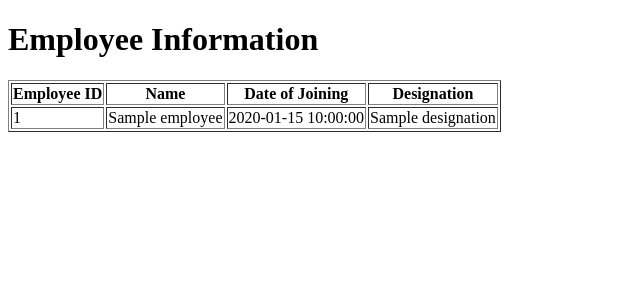
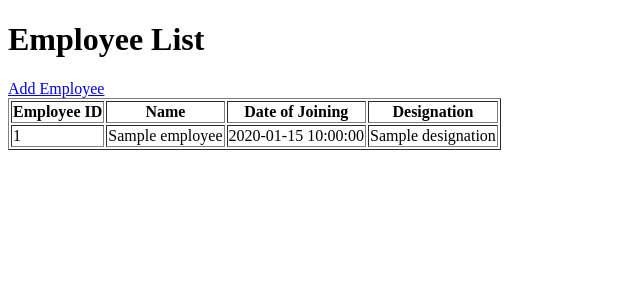
Before and after one commit to yogeshraheja/Argo-CD-Capstone-Project, a Flask app: template web/templates/employees.html in a window 1280 px wide. Shown: the top 300 px of the page, without its empty margins (0-640 px from the left). Run offline with Flask 3, Linux system fonts and the light colour scheme; the template is opened without the code that fills it: most values are stand-ins (such as "Sample title", 1, 10 or a date in 2020); some libraries are stand-ins or nearby versions.

Commit message:
Updated for Release v2

```diff
--- a/api/app.py
+++ b/api/app.py
@@ -1,17 +1,36 @@
-from flask import Flask, jsonify
+from flask import Flask, jsonify, request
 import psycopg2
 import os
 
-app = Flask(__name__)
-
-# Database connection settings
+	@@ -8,7 +8,7 @@
 DB_HOST = os.getenv("PGHOST", "localhost")
 DB_NAME = os.getenv("PGDATABASE", "postgres")
 DB_USER = os.getenv("PGUSER", "postgres")
-DB_PASSWORD = os.getenv("PGPASSWORD", "thinknyx")
+DB_PASSWORD = os.getenv("PGPASSWORD", "postgres")
 
 def get_employees():
     """Fetch employees from the database."""
+	@@ -31,12 +31,45 @@ def get_employees():
+            cursor.close()
+            connection.close()
+
+@app.route('/api/employees', methods=['GET'])
+def employee_info():
+    """Endpoint to get employee information."""
+    employees = get_employees()
+    return jsonify(employees)
+
+@app.route('/api/employee', methods=['POST'])
+def add_employee():
+    """Endpoint to add a new employee."""
+    data = request.json
+    name = data.get('name')
+    date_of_joining = data.get('date_of_joining', None)
+    designation = data.get('designation')
+
+    if not name or not designation:
+        return jsonify({"error": "Name and designation are required."}), 400
+
     try:
         connection = psycopg2.connect(
             host=DB_HOST,
@@ -20,22 +39,19 @@ def get_employees():
             password=DB_PASSWORD
         )
         cursor = connection.cursor()
-        cursor.execute("SELECT employee_id, name, date_of_joining, designation FROM employee;")
-        employees = cursor.fetchall()
-        return [{"employee_id": emp[0], "name": emp[1], "date_of_joining": emp[2], "designation": emp[3]} for emp in employees]
+        cursor.execute(
+            "INSERT INTO employee (name, date_of_joining, designation) VALUES (%s, %s, %s)",
+            (name, date_of_joining, designation)
+        )
+        connection.commit()
+        return jsonify({"message": "Employee added successfully."}), 201
     except Exception as e:
-        print(f"Error fetching employees: {e}")
-        return []
+        print(f"Error inserting employee: {e}")
+        return jsonify({"error": "Error inserting employee."}), 500
     finally:
         if connection:
             cursor.close()
             connection.close()
 
-@app.route('/api/employee-info', methods=['GET'])
-def employee_info():
-    """Endpoint to get employee information."""
-    employees = get_employees()
-    return jsonify(employees)
-
 if __name__ == '__main__':
     app.run(host='0.0.0.0', port=8000)
--- a/web/app.py
+++ b/web/app.py
@@ -1,20 +1,43 @@
-from flask import Flask, render_template
+from flask import Flask, render_template, request, redirect, url_for
 import requests
 import os
 
 app = Flask(__name__)
 
-# Get the API host from environment variable, default to localhost
+# Get the API host and port from environment variables, default to localhost
 API_HOST = os.getenv("API_HOST", "localhost")
 API_PORT = os.getenv("API_PORT", "8000")
 
 @app.route('/employees')
-def employee():
+def employees():
     """Fetch and display employee information."""
-    url = f'http://{API_HOST}:{API_PORT}/api/employee-info'
+    url = f'http://{API_HOST}:{API_PORT}/api/employees'
     response = requests.get(url)
     employees = response.json() if response.status_code == 200 else []
     return render_template('employees.html', employees=employees)
 
+@app.route('/add-employee', methods=['GET', 'POST'])
+def add_employee():
+    """Handle adding a new employee."""
+    if request.method == 'POST':
+        name = request.form['name']
+        date_of_joining = request.form['date_of_joining']
+        designation = request.form['designation']
+
+        # Send POST request to the API
+        url = f'http://{API_HOST}:{API_PORT}/api/employee'
+        response = requests.post(url, json={
+            'name': name,
+            'date_of_joining': date_of_joining,
+            'designation': designation
+        })
+
+        if response.status_code == 201:
+            return redirect(url_for('employees'))
+        else:
+            return "Error adding employee", 400
+
+    return render_template('add_employee.html')
+
 if __name__ == '__main__':
     app.run(host='0.0.0.0', port=8000)
--- a/web/templates/employees.html
+++ b/web/templates/employees.html
@@ -3,10 +3,11 @@
 <head>
     <meta charset="UTF-8">
     <meta name="viewport" content="width=device-width, initial-scale=1.0">
-    <title>Employee Information</title>
+    <title>Employee List</title>
 </head>
 <body>
-    <h1>Employee Information</h1>
+    <h1>Employee List</h1>
+    <a href="{{ url_for('add_employee') }}">Add Employee</a>
     <table border="1">
         <tr>
             <th>Employee ID</th>
```
Also changed, not shown: web/templates/add_employee.html (added, +23 -0 lines), .github/workflows/docker-image-api.yml, .github/workflows/docker-image-web.yml, 1 other file.
